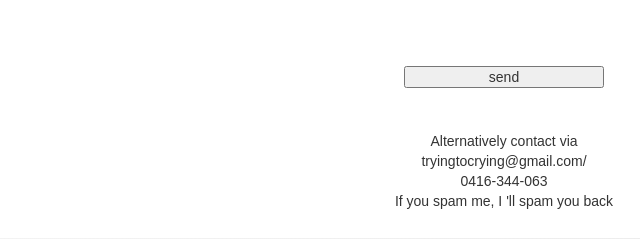
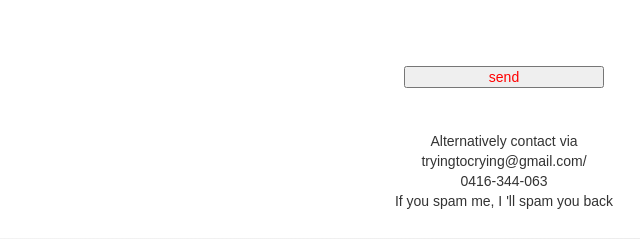
Before and after one commit to obdn/tryingtocrying, a plain HTML site: page index.html in a window 1280 px wide. Shown: the part 1124-1363 px from the top of the page, 136-776 px from the left. Drawn offline with nearby package versions, Linux system fonts and the light colour scheme; grey boxes are pictures that could not be loaded; a script that the page names is missing.

Commit message:
Update index.html

```diff
--- a/index.html
+++ b/index.html
@@ -109,7 +109,7 @@
                                 </div>
                                 <div style="text-align:center; padding-top:2rem;">
                             <input type="submit" value="send"
-                                id="sendBtn"; style="width:200px">
+                                id="sendBtn"; style="width:200px; color:red;">
                             </div>
                     </form>
 
```
